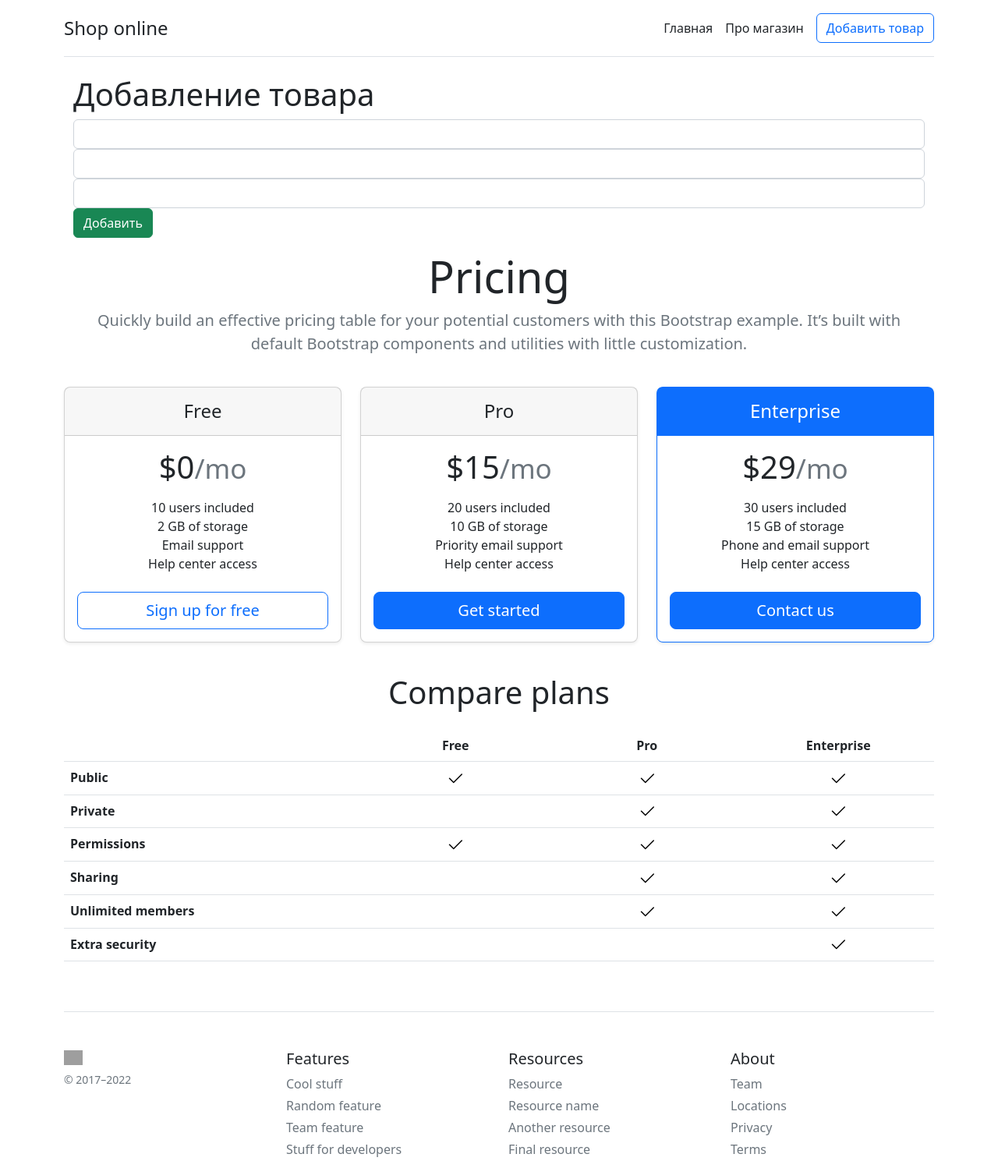
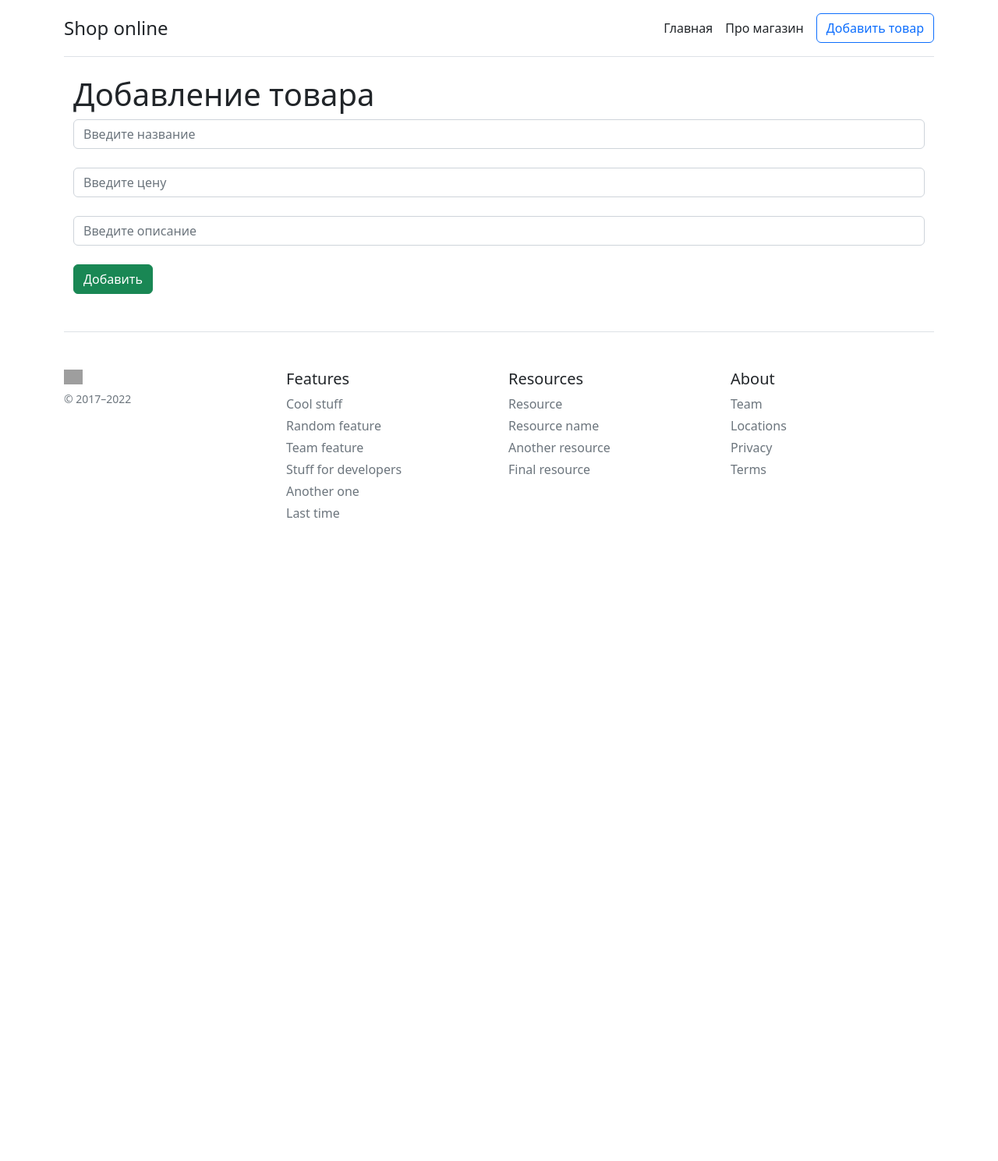
Before and after one commit to Chikago13/Flask_shop, a Flask app: page /create in a window 1280 px wide. Shown: the top 1489 px of the page at 78% size. After the commit the page ends 664 px from the top, so only its background shows below. Run offline with Flask 2, Linux system fonts and the light colour scheme; lists and menus that the app fills with data are empty; grey boxes are pictures that could not be loaded.

Commit message:
Оптимизация шаблона base

```diff
--- a/app.py
+++ b/app.py
@@ -1,4 +1,4 @@
-from flask import Flask, render_template
+from flask import Flask, render_template, request, redirect
 from flask_sqlalchemy import SQLAlchemy
 
 app = Flask(__name__)
@@ -14,22 +14,36 @@ class Item(db.Model):
     price = db.Column(db.Integer, nullable=False)
     description = db.Column(db.Text, nullable=False)
     isActive = db.Column(db.Boolean, default=True)
-    # text = db.Column(db.Text, nullable=False)
 
     def __repr__(self):
         return self.title
 
 @app.route('/')
 def index():
-    return render_template('index.html')
+    items = Item.query.order_by(Item.price).all()
+    return render_template('index.html', data= items)
 
 @app.route('/about')
 def about():
     return render_template('about.html')
 
-@app.route('/create')
+@app.route('/create', methods=['POST', 'GET'])
 def create():
-    return render_template('create.html')
+    if request.method =='POST':
+        title = request.form['title']
+        price = request.form['price']
+        description = request.form['description']
+
+        item = Item(title=title, price=price, description=description)
+
+        try:
+            db.session.add(item)
+            db.session.commit()
+            return redirect('/')
+        except:
+            return "Произошла ошибка"
+    else:
+        return render_template('create.html')
 
 @app.route('/task')
 def task():
--- a/templates/base.html
+++ b/templates/base.html
@@ -32,123 +32,8 @@
     </div>
       {% block body %}{% endblock %}
 
-    <div class="pricing-header p-3 pb-md-4 mx-auto text-center">
-      <h1 class="display-4 fw-normal">Pricing</h1>
-      <p class="fs-5 text-muted">Quickly build an effective pricing table for your potential customers with this Bootstrap example. It’s built with default Bootstrap components and utilities with little customization.</p>
-    </div>
   </header>
 
-  <main>
-    <div class="row row-cols-1 row-cols-md-3 mb-3 text-center">
-      <div class="col">
-        <div class="card mb-4 rounded-3 shadow-sm">
-          <div class="card-header py-3">
-            <h4 class="my-0 fw-normal">Free</h4>
-          </div>
-          <div class="card-body">
-            <h1 class="card-title pricing-card-title">$0<small class="text-muted fw-light">/mo</small></h1>
-            <ul class="list-unstyled mt-3 mb-4">
-              <li>10 users included</li>
-              <li>2 GB of storage</li>
-              <li>Email support</li>
-              <li>Help center access</li>
-            </ul>
-            <button type="button" class="w-100 btn btn-lg btn-outline-primary">Sign up for free</button>
-          </div>
-        </div>
-      </div>
-      <div class="col">
-        <div class="card mb-4 rounded-3 shadow-sm">
-          <div class="card-header py-3">
-            <h4 class="my-0 fw-normal">Pro</h4>
-          </div>
-          <div class="card-body">
-            <h1 class="card-title pricing-card-title">$15<small class="text-muted fw-light">/mo</small></h1>
-            <ul class="list-unstyled mt-3 mb-4">
-              <li>20 users included</li>
-              <li>10 GB of storage</li>
-              <li>Priority email support</li>
-              <li>Help center access</li>
-            </ul>
-            <button type="button" class="w-100 btn btn-lg btn-primary">Get started</button>
-          </div>
-        </div>
-      </div>
-      <div class="col">
-        <div class="card mb-4 rounded-3 shadow-sm border-primary">
-          <div class="card-header py-3 text-bg-primary border-primary">
-            <h4 class="my-0 fw-normal">Enterprise</h4>
-          </div>
-          <div class="card-body">
-            <h1 class="card-title pricing-card-title">$29<small class="text-muted fw-light">/mo</small></h1>
-            <ul class="list-unstyled mt-3 mb-4">
-              <li>30 users included</li>
-              <li>15 GB of storage</li>
-              <li>Phone and email support</li>
-              <li>Help center access</li>
-            </ul>
-            <button type="button" class="w-100 btn btn-lg btn-primary">Contact us</button>
-          </div>
-        </div>
-      </div>
-    </div>
-
-    <h2 class="display-6 text-center mb-4">Compare plans</h2>
-
-    <div class="table-responsive">
-      <table class="table text-center">
-        <thead>
-          <tr>
-            <th style="width: 34%;"></th>
-            <th style="width: 22%;">Free</th>
-            <th style="width: 22%;">Pro</th>
-            <th style="width: 22%;">Enterprise</th>
-          </tr>
-        </thead>
-        <tbody>
-          <tr>
-            <th scope="row" class="text-start">Public</th>
-            <td><svg class="bi" width="24" height="24"><use xlink:href="#check"></use></svg></td>
-            <td><svg class="bi" width="24" height="24"><use xlink:href="#check"></use></svg></td>
-            <td><svg class="bi" width="24" height="24"><use xlink:href="#check"></use></svg></td>
-          </tr>
-          <tr>
-            <th scope="row" class="text-start">Private</th>
-            <td></td>
-            <td><svg class="bi" width="24" height="24"><use xlink:href="#check"></use></svg></td>
-            <td><svg class="bi" width="24" height="24"><use xlink:href="#check"></use></svg></td>
-          </tr>
-        </tbody>
-
-        <tbody>
-          <tr>
-            <th scope="row" class="text-start">Permissions</th>
-            <td><svg class="bi" width="24" height="24"><use xlink:href="#check"></use></svg></td>
-            <td><svg class="bi" width="24" height="24"><use xlink:href="#check"></use></svg></td>
-            <td><svg class="bi" width="24" height="24"><use xlink:href="#check"></use></svg></td>
-          </tr>
-          <tr>
-            <th scope="row" class="text-start">Sharing</th>
-            <td></td>
-            <td><svg class="bi" width="24" height="24"><use xlink:href="#check"></use></svg></td>
-            <td><svg class="bi" width="24" height="24"><use xlink:href="#check"></use></svg></td>
-          </tr>
-          <tr>
-            <th scope="row" class="text-start">Unlimited members</th>
-            <td></td>
-            <td><svg class="bi" width="24" height="24"><use xlink:href="#check"></use></svg></td>
-            <td><svg class="bi" width="24" height="24"><use xlink:href="#check"></use></svg></td>
-          </tr>
-          <tr>
-            <th scope="row" class="text-start">Extra security</th>
-            <td></td>
-            <td></td>
-            <td><svg class="bi" width="24" height="24"><use xlink:href="#check"></use></svg></td>
-          </tr>
-        </tbody>
-      </table>
-    </div>
-  </main>
 
   <footer class="pt-4 my-md-5 pt-md-5 border-top">
     <div class="row">
@@ -188,10 +73,5 @@
     </div>
   </footer>
 </div>
-
-
-
-
-
 </body>
 </html>
--- a/templates/create.html
+++ b/templates/create.html
@@ -8,9 +8,9 @@
     <div class="container">
         <h1>Добавление товара</h1>
         <form method="post">
-            <input type="text" class="form-control" name="title" id="title">
-            <input type="number" class="form-control" name="price" id="price">
-            <input type="text" class="form-control" name="description" id="description">
+            <input type="text" class="form-control" name="title" id="title" placeholder="Введите название"><br>
+            <input type="number" class="form-control" name="price" id="price" placeholder="Введите цену"><br>
+            <input type="text" class="form-control" name="description" id="description" placeholder="Введите описание"><br>
             <button class="btn btn-success" type="submit">Добавить</button>
         </form>
     </div>
```
Also changed, not shown: templates/index.html (+7 -1 lines).
